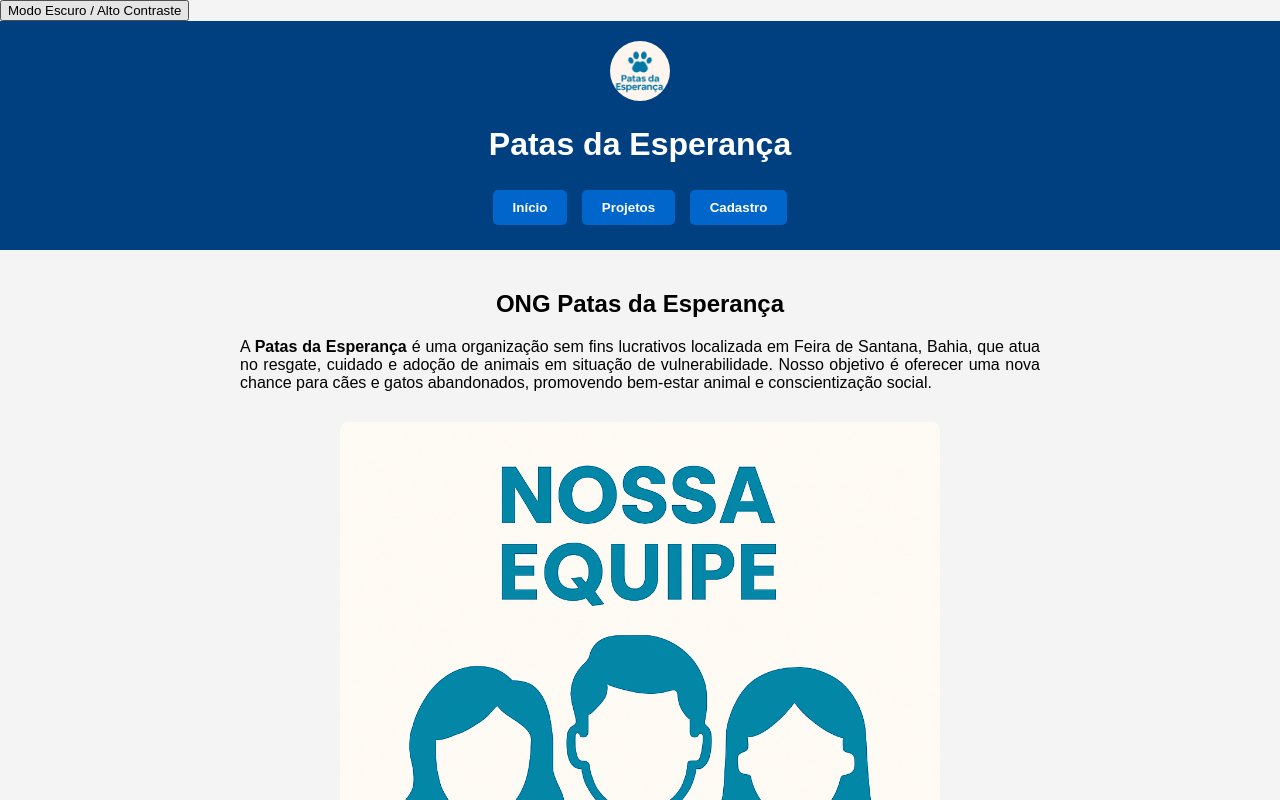
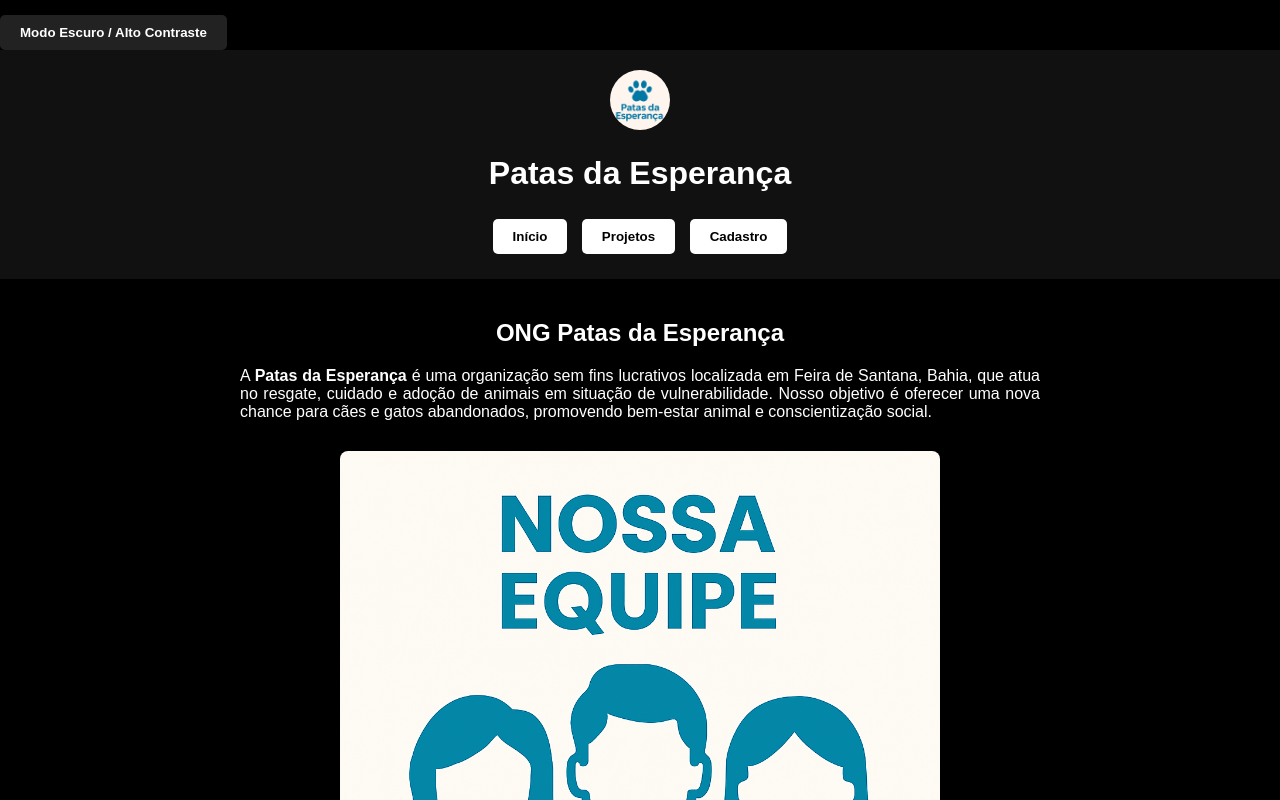
Before and after one commit to higoalmeida1997/projeto-Entrega-IV-Versionamento-Deploy-e-Infraestrutura., a plain HTML site: page index.html in a window 1280 px wide. Both pictures are taken after a click on the button "Modo Escuro / Alto Contraste". Shown: the top 800 px of the page. Drawn offline with Linux system fonts and the light colour scheme.

Commit message:
style.css

```diff
--- a/style.css
+++ b/style.css
@@ -113,3 +113,49 @@ footer {
   font-size: 0.9em;
   margin-top: 40px;
 }
+
+
+.modo-contraste {
+  margin-top: 15px;
+  padding: 10px 20px;
+  background: #222;
+  color: #fff;
+  border: none;
+  border-radius: 5px;
+  cursor: pointer;
+  font-weight: bold;
+}
+
+.modo-contraste:hover {
+  background: #000;
+}
+
+
+body.dark-mode {
+  background-color: #000;
+  color: #fff;
+}
+
+body.dark-mode header,
+body.dark-mode footer {
+  background-color: #111;
+  color: #fff;
+}
+
+body.dark-mode nav button {
+  background-color: #fff;
+  color: #000;
+}
+
+body.dark-mode .card {
+  background-color: #222;
+  color: #fff;
+  border: 1px solid #555;
+}
+
+body.dark-mode input,
+body.dark-mode label {
+  color: #fff;
+  background-color: #333;
+  border-color: #666;
+}
```
